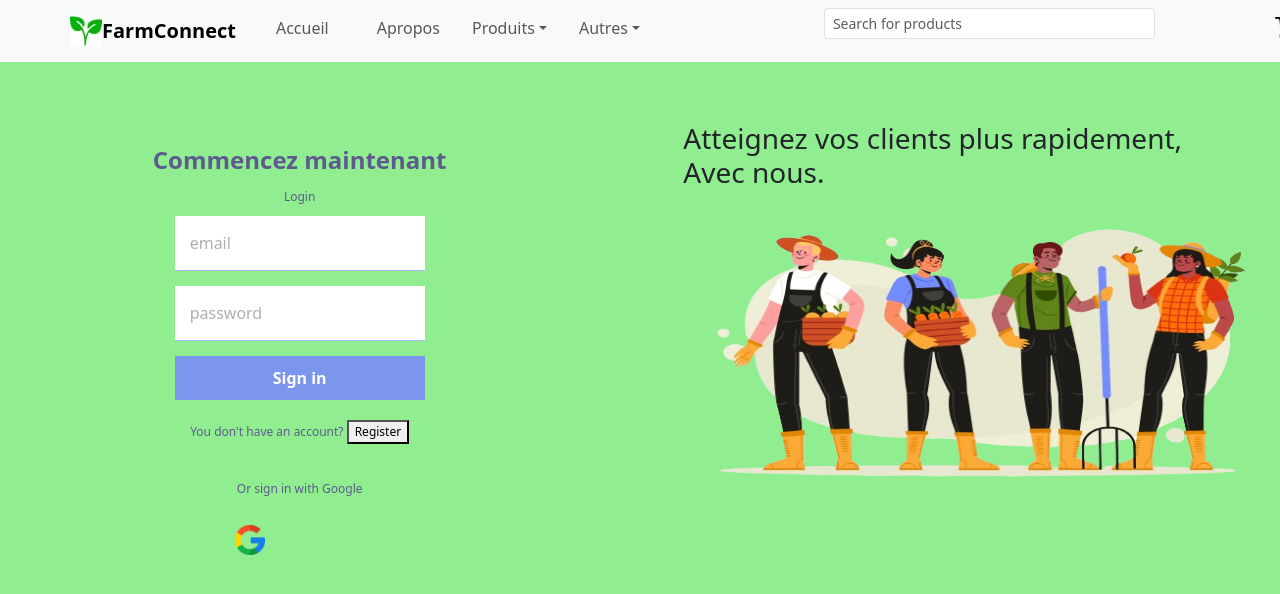
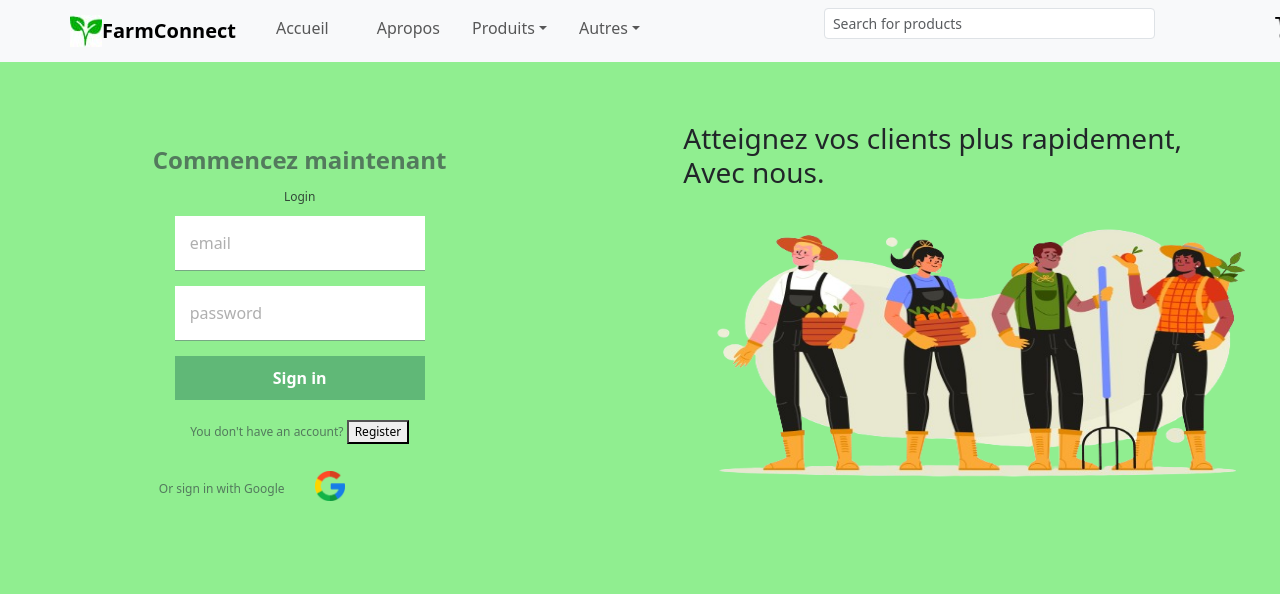
Before and after one commit to radjaa-ab/farmconnect-app, a React (Create React App) app: page /Home in a window 1280 px wide. Shown: the top 594 px of the page. Built offline with nearby package versions, Linux system fonts and the light colour scheme; no server answers.

Commit message:
Css adjustment

```diff
--- a/src/Pages/Login.js
+++ b/src/Pages/Login.js
@@ -6,6 +6,8 @@ import { useAuthState } from "react-firebase-hooks/auth";
 import { GoogleAuthProvider, signInWithPopup } from "firebase/auth";
 import GoogleSignin from "../img/google-removebg-preview.png";
 import SignUpForms from "./Register"; // Assuming SignUpForms is in the same directory
+import Col from 'react-bootstrap/Col';
+import Row from 'react-bootstrap/Row';
 
 function Login({ initialValues, onChange }) {
   const [user] = useAuthState(auth);
@@ -61,9 +63,17 @@ function Login({ initialValues, onChange }) {
             You don't have an account?{" "}
             <button onClick={handleRegisterClick}>Register</button>
           </p>
-          <p>Or sign in with Google</p> <button className="sign-in" style={{ backgroundColor: 'transparent', border: 'none' }}>
-            <img src={GoogleSignin} alt="sign in with google" type="button" onClick={googleSignIn} style={{ width:'30px', marginRight: '100px'}}/>
-          </button>
+
+          <Row>
+            <Col>
+            <p style={{marginLeft: '10px'}}>Or sign in with Google</p>
+            </Col>
+            <Col>
+              <button className="sign-in" style={{ backgroundColor: 'transparent', border: 'none' }}>
+                <img src={GoogleSignin} alt="sign in with google" type="button" onClick={googleSignIn} style={{ width:'30px', marginRight: '100px'}}/>
+              </button>
+            </Col>
+          </Row>
         </div>
       )}
     </div>
--- a/src/Pages/Register.js
+++ b/src/Pages/Register.js
@@ -7,6 +7,10 @@ import { auth, db, storage } from "../firebase";
 import { ref, uploadBytesResumable, getDownloadURL } from "firebase/storage";
 import { doc, setDoc } from "firebase/firestore";
 import LoginComponent from "./Login";
+import { GoogleAuthProvider, signInWithPopup } from "firebase/auth";
+import GoogleSignin from "../img/google-removebg-preview.png";
+import Col from 'react-bootstrap/Col';
+import Row from 'react-bootstrap/Row';
 
 const Register = () => {
   const [err, setErr] = useState(false);
@@ -17,6 +21,18 @@ const Register = () => {
   const [password, setPassword] = useState("");
   const [userDetails, setUserDetails] = useState({ profession: "", proof: null });
   const navigate = useNavigate();
+
+  const googleSignIn = () => {
+    const provider = new GoogleAuthProvider();
+    console.log("connecting...");
+    signInWithPopup(auth, provider)
+      .then(() => {
+        alert("connected");
+      })
+      .catch((error) => {
+        console.log(error);
+      });
+  };
 
   const handleChange = (e) => {
     const { name, value, files } = e.target;
@@ -136,6 +152,17 @@ const Register = () => {
             {loading && "Uploading and compressing the image please wait..."}
             {err && <span>Something went wrong</span>}
           </form>
+
+          <Row>
+            <Col>
+            <p style={{marginLeft: '10px'}}>Or sign in with Google</p>
+            </Col>
+            <Col>
+              <button className="sign-in" style={{ backgroundColor: 'transparent', border: 'none' }}>
+                <img src={GoogleSignin} alt="sign in with google" type="button" onClick={googleSignIn} style={{ width:'30px', marginRight: '100px'}}/>
+              </button>
+            </Col>
+          </Row>
           <p>
             Already have an account?{" "}
             <button onClick={() => setShowLoginForm(true)}>Sign in</button>
--- a/src/Styles/Style.css
+++ b/src/Styles/Style.css
@@ -39,13 +39,13 @@
 }
 
 .formContainer .formWrapper .logo {
-  color: #5d5b8d;
+  color: #537a5d;
   font-weight: bold;
   font-size: 24px;
 }
 
 .formContainer .formWrapper .title {
-  color: #5d5b8d;
+  color: #324838;
   font-size: 12px;
 }
 
@@ -59,7 +59,7 @@
   padding: 15px;
   border: none;
   width: 250px;
-  border-bottom: 1px solid #a7bcff;
+  border-bottom: 1px solid #77a883;
 }
 
 .formContainer .formWrapper form input::placeholder {
@@ -67,7 +67,7 @@
 }
 
 .formContainer .formWrapper form button {
-  background-color: #7b96ec;
+  background-color: #60b877;
   color: white;
   padding: 10px;
   font-weight: bold;
@@ -79,7 +79,7 @@
   display: flex;
   align-items: center;
   gap: 10px;
-  color: #8da4f1;
+  color: #77a883;
   font-size: 12px;
   cursor: pointer;
 }
@@ -89,14 +89,14 @@
 }
 
 .formContainer .formWrapper p {
-  color: #5d5b8d;
+  color: #537a5d;
   font-size: 12px;
   margin-top: 10px;
 }
 
 .home {
   background-color: #77a883;
-  height: 100vh;
+  height: auto;
   display: flex;
   align-items: center;
   justify-content: center;
```
